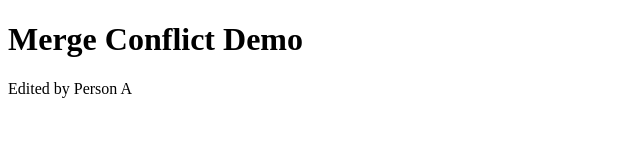
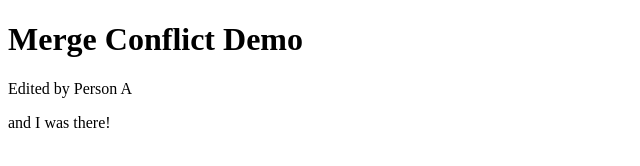
Before and after one commit to lorraine-gardner/merge-lab, a plain HTML site: page index.html in a window 1280 px wide. Shown: the whole page, without its empty margins (0-640 px from the left). Drawn offline with Linux system fonts and the light colour scheme.

Commit message:
Merge resolution

```diff
--- a/index.html
+++ b/index.html
@@ -9,6 +9,7 @@
 
         <h1>Merge Conflict Demo</h1>
         <p>Edited by Person A</p>
+        <p>and I was there!</p>
 
     </body>
 </html>
```
